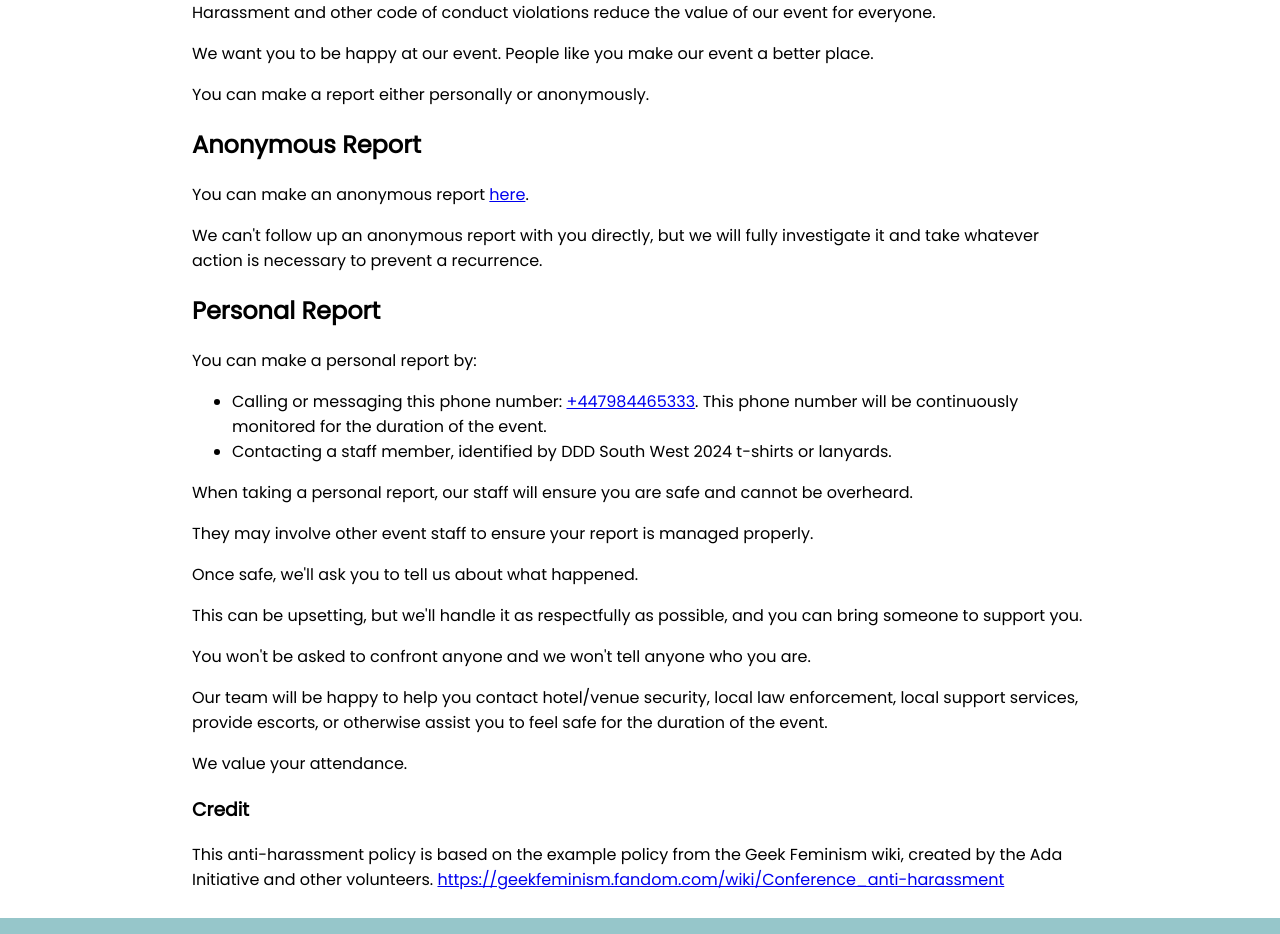
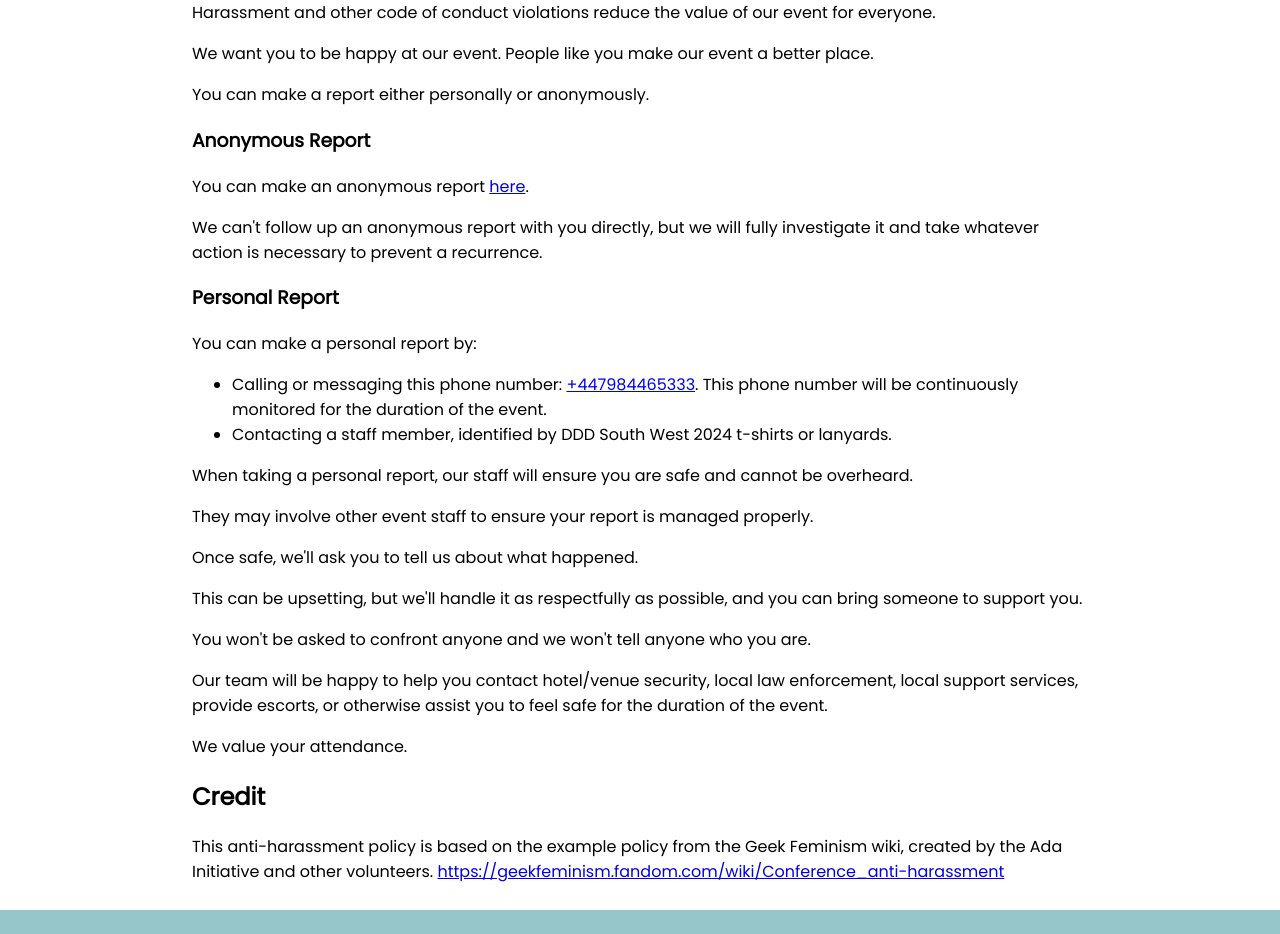
Before and after one commit to dddsw/dddsw-web, a SvelteKit app: page /code-of-conduct in a window 1280 px wide. Shown: the part 1420-2354 px from the top of the page. Built offline with nearby package versions, Linux system fonts and the light colour scheme.

Commit message:
Update headings to reflect content structure better

```diff
--- a/src/routes/code-of-conduct/+page.svelte
+++ b/src/routes/code-of-conduct/+page.svelte
@@ -52,12 +52,12 @@
 
 		<p>You can make a report either personally or anonymously.</p>
 
-		<h2>Anonymous Report</h2>
+		<h3>Anonymous Report</h3>
 		<p>You can make an anonymous report <a href="https://forms.office.com/e/ZDSiDR6Tyg" target="_blank">here</a>.</p>
 
 		<p>We can't follow up an anonymous report with you directly, but we will fully investigate it and take whatever action is necessary to prevent a recurrence.</p>
 
-		<h2>Personal Report</h2>
+		<h3>Personal Report</h3>
 		<p>
 			You can make a personal report by:
 		</p>
@@ -80,7 +80,7 @@
 
 		<p>We value your attendance.</p>
 
-		<h3>Credit</h3>
+		<h2>Credit</h2>
         <p>
             This anti-harassment policy is based on the example policy from the Geek Feminism wiki, created by the Ada Initiative and other volunteers.
 			<a href="https://geekfeminism.fandom.com/wiki/Conference_anti-harassment" target="_blank">https://geekfeminism.fandom.com/wiki/Conference_anti-harassment</a>
```
